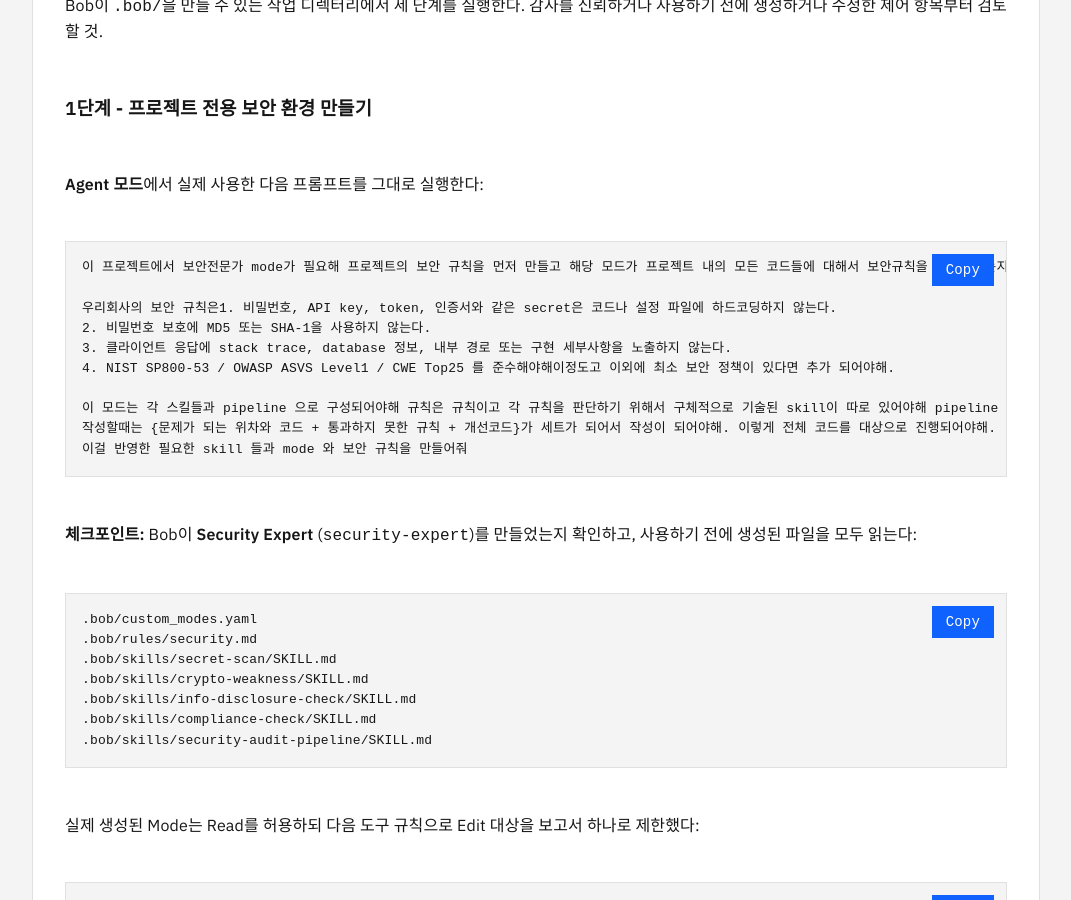
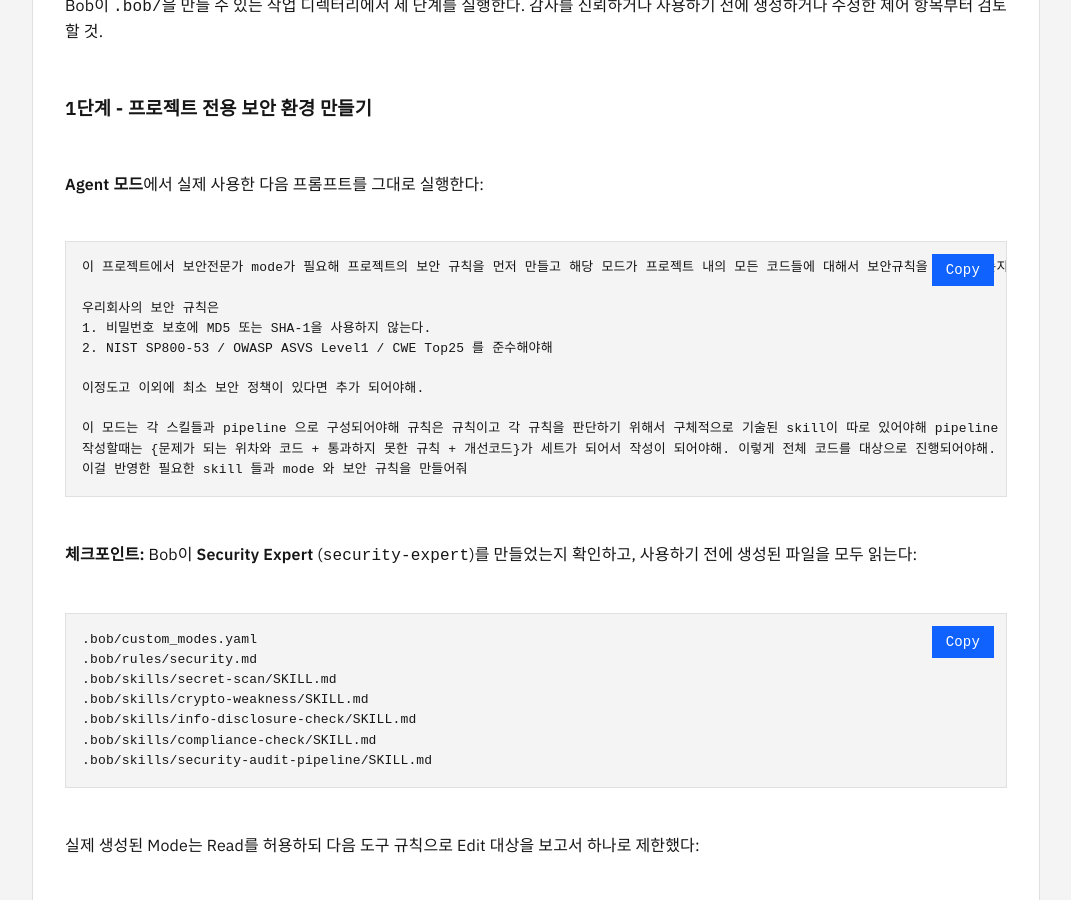
Before and after one commit to ce-aie-labs/bob-labs, a Jekyll site: the page built from _labs_ko/bob-features/security-expert-mode.md, in a window 1280 px wide and 900 px high, scrolled down 458 px. Shown: the whole window, without its empty margins (104-1175 px from the left). Built offline with Jekyll 4.4.1, drawn with Linux system fonts in a browser that asks for light colours.

Commit message:
simplify security mode

````diff
--- a/_labs_ko/bob-features/security-expert-mode.md
+++ b/_labs_ko/bob-features/security-expert-mode.md
@@ -24,10 +24,11 @@
 ```
 이 프로젝트에서 보안전문가 mode가 필요해 프로젝트의 보안 규칙을 먼저 만들고 해당 모드가 프로젝트 내의 모든 코드들에 대해서 보안규칙을 준수하였는지를 판단해야해. 그리고 어떤 문서의 어떤 코드가 어떤 문제점이 있는지 어떤 규칙을 어겼는지 판단하고 개선 코드를 제안할 수 있어야해.
 
-우리회사의 보안 규칙은1. 비밀번호, API key, token, 인증서와 같은 secret은 코드나 설정 파일에 하드코딩하지 않는다.
-2. 비밀번호 보호에 MD5 또는 SHA-1을 사용하지 않는다.
-3. 클라이언트 응답에 stack trace, database 정보, 내부 경로 또는 구현 세부사항을 노출하지 않는다.
-4. NIST SP800-53 / OWASP ASVS Level1 / CWE Top25 를 준수해야해이정도고 이외에 최소 보안 정책이 있다면 추가 되어야해.
+우리회사의 보안 규칙은
+1. 비밀번호 보호에 MD5 또는 SHA-1을 사용하지 않는다.
+2. NIST SP800-53 / OWASP ASVS Level1 / CWE Top25 를 준수해야해
+
+이정도고 이외에 최소 보안 정책이 있다면 추가 되어야해.
 
 이 모드는 각 스킬들과 pipeline 으로 구성되어야해 규칙은 규칙이고 각 규칙을 판단하기 위해서 구체적으로 기술된 skill이 따로 있어야해 pipeline 은 코드를 읽고 정해진 규칙을 순차적으로 적용하여 코드를 평가하고 모든 규칙이 통과하면 다음 코드로 넘어가고 아니면 취약점_및_개선코드.md 에 작성되어야해.
 작성할때는 {문제가 되는 위차와 코드 + 통과하지 못한 규칙 + 개선코드}가 세트가 되어서 작성이 되어야해. 이렇게 전체 코드를 대상으로 진행되어야해.
````
